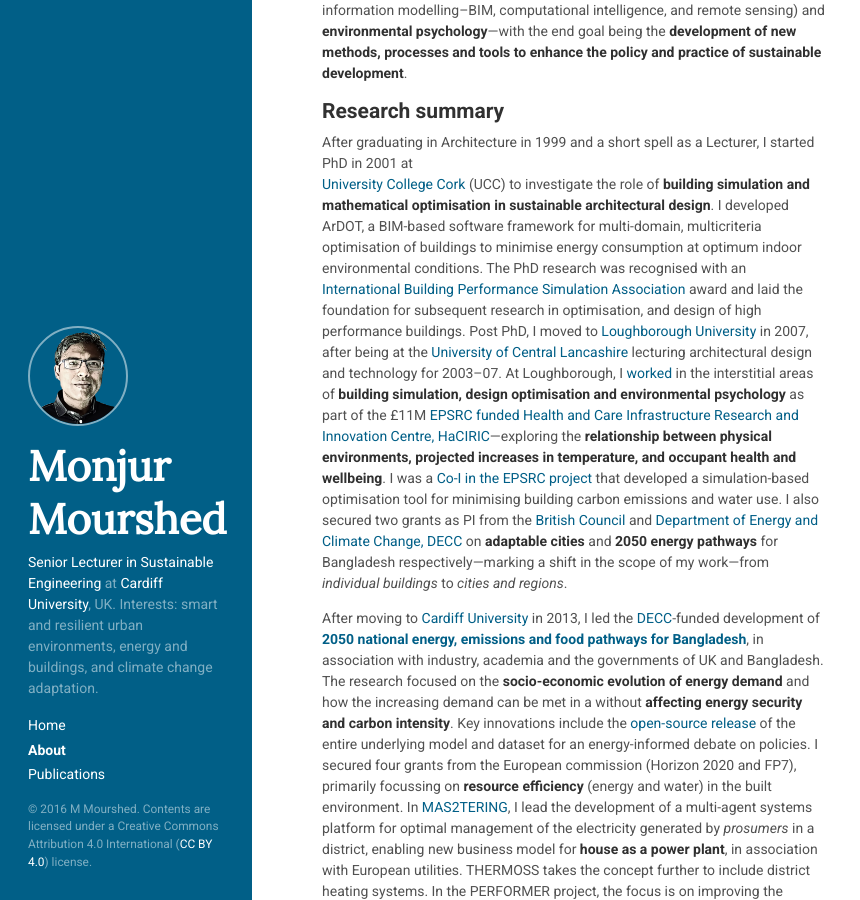
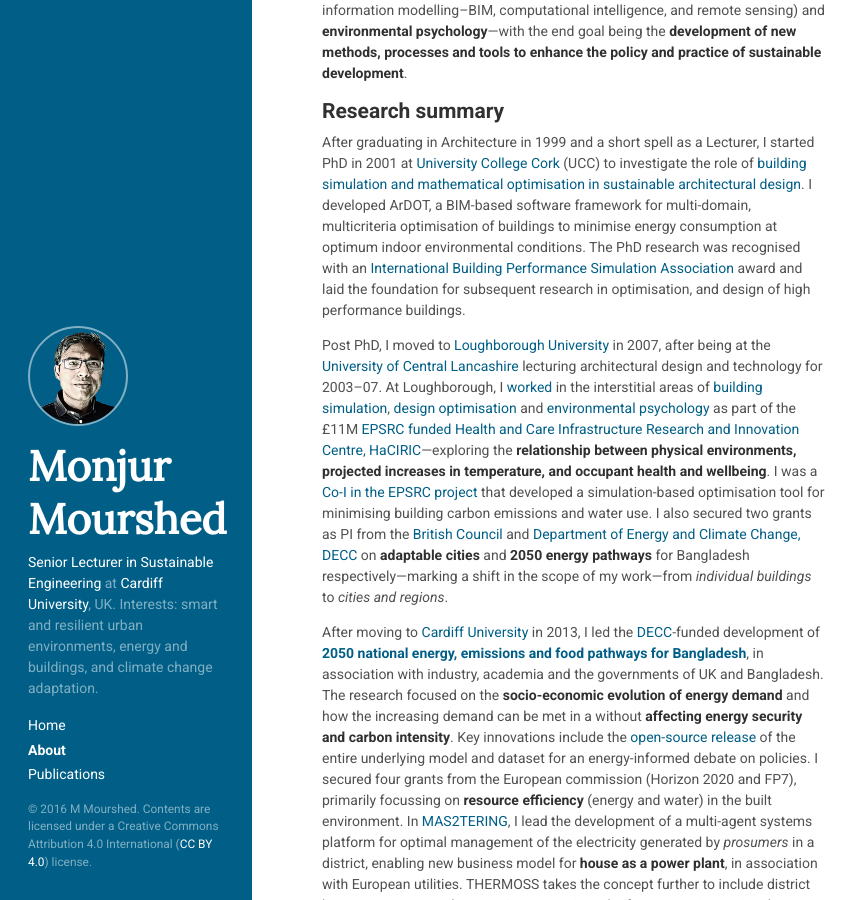
Before and after one commit to mmourshed/mmourshed.github.io, a Jekyll site: the page built from about.md, in a window 1280 px wide and 900 px high, scrolled down 334 px. Shown: the whole window, without its empty margins (0-860 px from the left). Built offline with Jekyll 4.4.1, drawn with Linux system fonts in a browser that asks for light colours; part of the change alters nothing that is shown.

```diff
--- a/about.md
+++ b/about.md
@@ -11,16 +11,14 @@ As an interdisciplinary academic, I work in the broader field of **smart, resili
 
 ## Research summary
 
-After graduating in Architecture in 1999 and a short spell as a Lecturer, I started PhD in 2001 at
-[University College Cork](https://www.ucc.ie/en/civileng/) (UCC) to investigate the role of **building simulation and mathematical optimisation in sustainable architectural design**. I developed ArDOT,
+After graduating in Architecture in 1999 and a short spell as a Lecturer, I started PhD in 2001 at [University College Cork](https://www.ucc.ie/en/civileng/) (UCC) to investigate the role of [building simulation and mathematical optimisation in sustainable architectural design](https://dspace.lboro.ac.uk/dspace-jspui/bitstream/2134/10292/7/MourshedThesis.pdf). I developed ArDOT,
 a BIM-based software framework for multi-domain, multicriteria optimisation of buildings to minimise energy consumption at optimum indoor environmental conditions. The PhD research was recognised with an
 [International Building Performance Simulation
-Association](http://ibpsa.org) award and laid the foundation for subsequent research in optimisation, and design of high performance buildings. Post PhD, I
-moved to [Loughborough University](http://www.lboro.ac.uk/) in 2007, after being at the [University of Central Lancashire](http://www.uclan.ac.uk/) lecturing architectural design and technology for 2003--07. At Loughborough, I
-[worked](http://www.haciric.org/about-us/our-people/researchers) in the interstitial areas of **building simulation, design optimisation and environmental psychology** as part of the £11M
-[EPSRC funded](http://gow.epsrc.ac.uk/NGBOViewGrant.aspx?GrantRef=EP/D039614/1) [Health and Care Infrastructure Research and Innovation Centre, HaCIRIC](http://www.haciric.org/)---exploring the
-**relationship between physical environments, projected increases
-in temperature, and occupant health and wellbeing**. I was a [Co-I in the EPSRC project](http://gow.epsrc.ac.uk/NGBOViewGrant.aspx?GrantRef=TS/H002782/1) that developed a simulation-based
+Association](http://ibpsa.org) award and laid the foundation for subsequent research in optimisation, and design of high performance buildings.
+
+Post PhD, I moved to [Loughborough University](http://www.lboro.ac.uk/) in 2007, after being at the [University of Central Lancashire](http://www.uclan.ac.uk/) lecturing architectural design and technology for 2003--07. At Loughborough, I
+[worked](http://www.haciric.org/about-us/our-people/researchers) in the interstitial areas of [building simulation](http://www.haciric.org/our-projects/WP2-Delivery-of-enhanced-performance-and-value-through-the-application-of-advanced-modelling-simulation-and-visualisation-to-the-design-and-operation-of-healthcare-facilities/), [design optimisation](http://www.haciric.org/our-projects/Develop-a-decision-support-system-through-modelling-and-simulation-to-optimise-lighting-design-of-healthcare-spaces/) and [environmental psychology](http://www.haciric.org/our-projects/Identify-and-develop-theory-on-various-performance-indicators-parameters-and-modelling-approaches-to-be-considered-during-the-design-of-healthcare-facilities/) as part of the £11M [EPSRC funded](http://gow.epsrc.ac.uk/NGBOViewGrant.aspx?GrantRef=EP/D039614/1) [Health and Care Infrastructure Research and Innovation Centre, HaCIRIC](http://www.haciric.org/)---exploring the
+**relationship between physical environments, projected increases in temperature, and occupant health and wellbeing**. I was a [Co-I in the EPSRC project](http://gow.epsrc.ac.uk/NGBOViewGrant.aspx?GrantRef=TS/H002782/1) that developed a simulation-based
 optimisation tool for minimising building carbon emissions and water use. I also secured two grants as PI from the [British Council](https://www.britishcouncil.org/) and
 [Department of Energy and Climate Change, DECC](https://www.gov.uk/government/organisations/department-of-energy-
 climate-change) on
```
